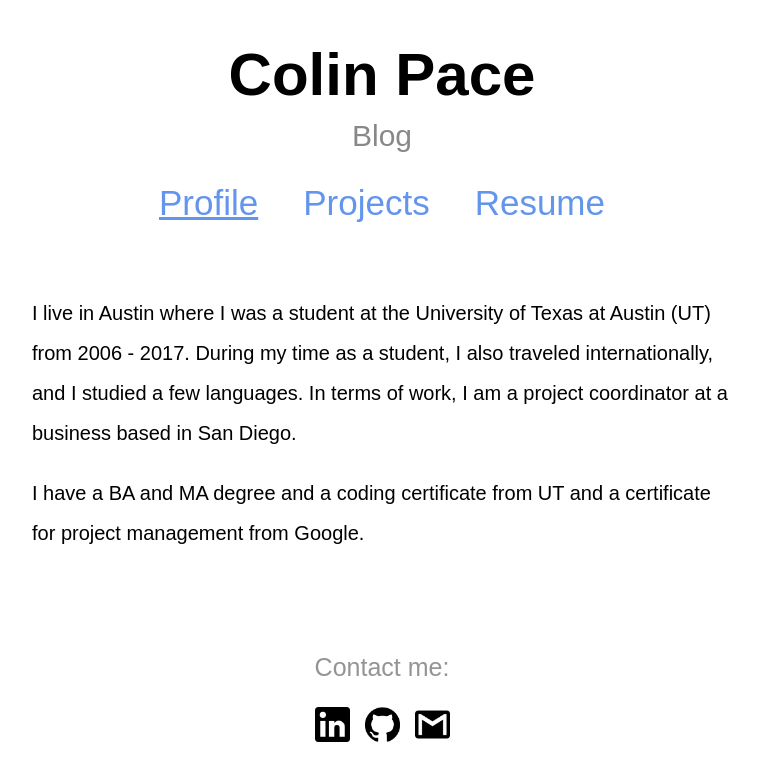
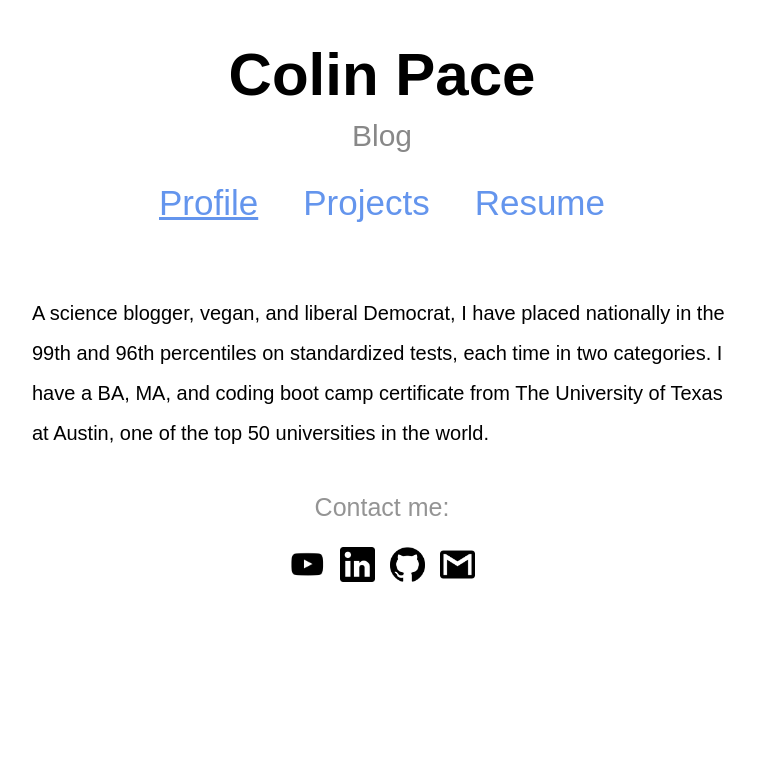
Before and after one commit to Colin-Pace/Portfolio, a React (Create React App) app: page / in a window 1280 px wide. Shown: the top 780 px of the page, without its empty margins (258-1017 px from the left). Built offline with nearby package versions, Linux system fonts and the light colour scheme.

Commit message:
textual edits

```diff
--- a/src/App.css
+++ b/src/App.css
@@ -55,6 +55,10 @@ a {
   margin-right: 45px;
 }
 
+#youTubeIcon {
+  margin-right: 15px;
+}
+
 .contactIcon {
   height: 35px;
   width: 35px;
--- a/src/App.js
+++ b/src/App.js
@@ -53,6 +53,13 @@ function App() {
       <div id = 'footer'>
         <p id = 'footerTitle'>Contact me:</p>
         <div id = 'contacts'>
+          <a href = 'https://www.youtube.com/@colinpace1987'>
+            <img
+              id = 'youTubeIcon'
+              className = 'contactIcon'
+              src = {require('./youTube.png')}
+            />
+          </a>
           <a href = 'www.linkedin.com/in/colin-pace-6b7ba7241'>
             <img
               className = 'contactIcon'
--- a/src/Profile.js
+++ b/src/Profile.js
@@ -4,8 +4,7 @@ import './Profile.css';
 function Profile() {
   return (
     <div>
-      <p className = 'profileText'>I live in Austin where I was a student at the University of Texas at Austin (UT) from 2006 - 2017. During my time as a student, I also traveled internationally, and I studied a few languages. In terms of work, I am a project coordinator at a business based in San Diego.</p>
-      <p id = 'lastText' className = 'profileText'>I have a BA and MA degree and a coding certificate from UT and a certificate for project management from Google.</p>
+      <p className = 'profileText'>A science blogger, vegan, and liberal Democrat, I have placed nationally in the 99th and 96th percentiles on standardized tests, each time in two categories. I have a BA, MA, and coding boot camp certificate from The University of Texas at Austin, one of the top 50 universities in the world.</p>
     </div>
   );
 }
--- a/src/Resume.js
+++ b/src/Resume.js
@@ -9,6 +9,7 @@ function Resume() {
           <div id = 'experience'>
             <p className = 'sideTitle'>Experience</p>
             <p className = 'title'>Project Coordinator - ADU Geeks</p>
+            <p className = 'title'>Estimator - Fabrick</p>
             <p className = 'title'>Research Engineering Scientist Associate I - Applied Research Laboratories</p>
           </div>
 
```
Also changed, not shown: src/youTube.png (added).
